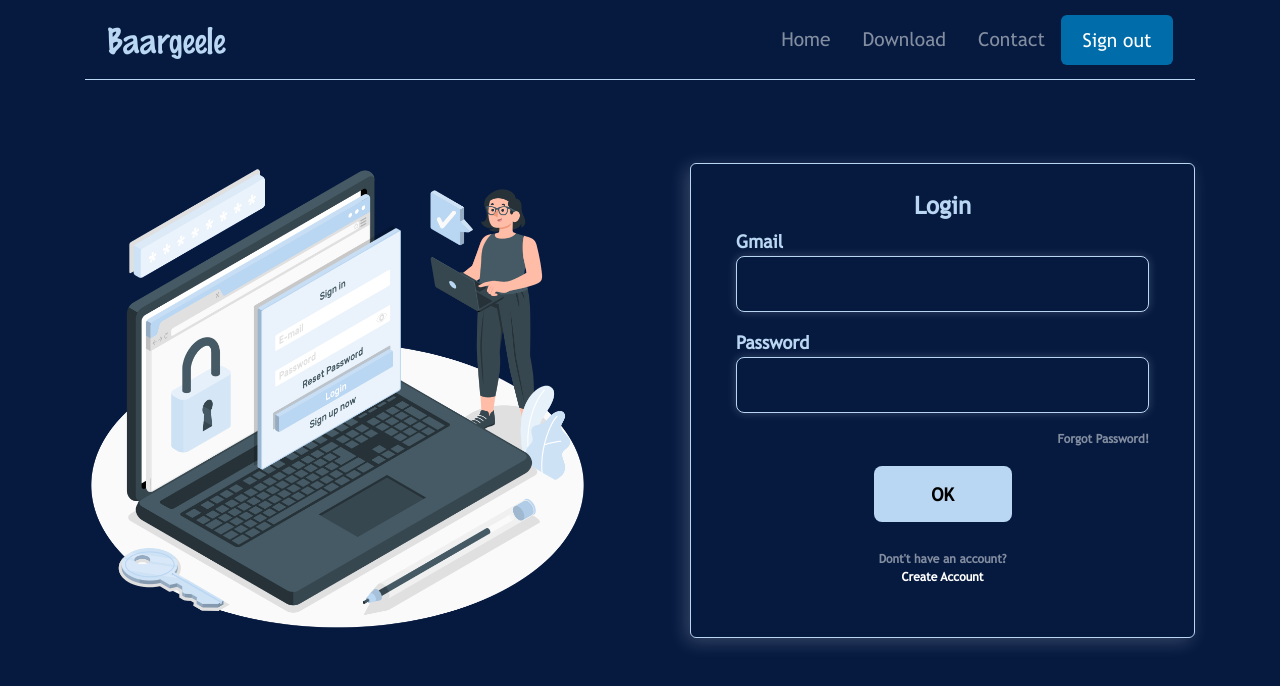
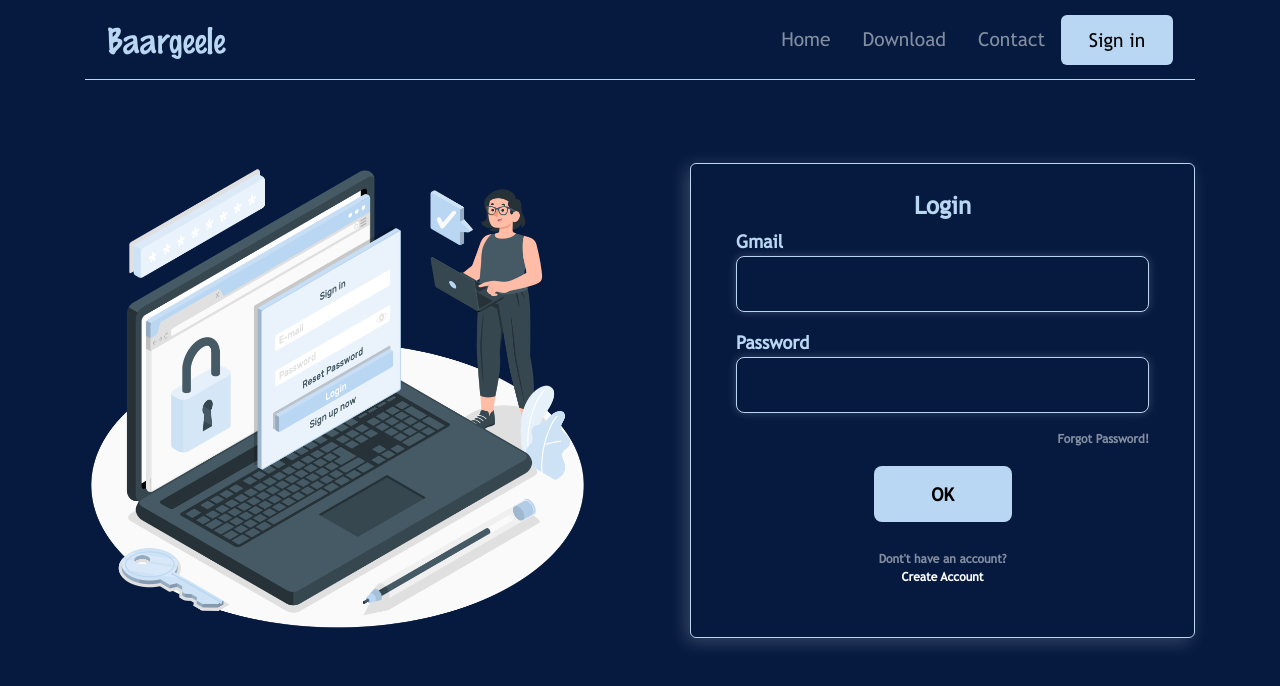
Before and after one commit to YOUSUFABDI/Baargeele, a React (Vite) app: page /sign in a window 1280 px wide. Shown: the top 686 px of the page. Built offline with nearby package versions, Linux system fonts and the light colour scheme.

Commit message:
some fixed

```diff
--- a/src/App.jsx
+++ b/src/App.jsx
@@ -8,7 +8,7 @@ import { BrowserRouter, Route, Routes } from "react-router-dom";
 import { DataProvider } from "./DataContext";
 
 const App = () => {
-  // const [showHome, setShowHome] = useState(false);
+
 
   return (
     <div className="wrapper">
--- a/src/components/DownloadPage/Download.jsx
+++ b/src/components/DownloadPage/Download.jsx
@@ -1,6 +1,7 @@
 import Header from "../Header/Header";
 import "./download.css";
 import bannerImage from "../../../assets/images/hero-banner.png";
+import { FcPhoneAndroid } from 'react-icons/fc';
 
 const Download = () => {
   return (
@@ -22,7 +23,7 @@ const Download = () => {
             </p>
             <button className="downlaod__btn">
               <a href="https://baargeelle.com/app/Baargeelle.apk">
-                AVAILABLE NOW
+                DOWNLOAD <FcPhoneAndroid />
               </a>
             </button>
           </div>
--- a/src/components/DownloadPage/download.css
+++ b/src/components/DownloadPage/download.css
@@ -38,6 +38,7 @@
   color: var(--marigold);
   font-size: 1.3rem;
   font-weight: 700;
+  font-family: "marker_felt";
   text-transform: uppercase;
   text-align: center;
   transition: all 0.5s ease;
@@ -45,7 +46,7 @@
 
 .download__sub-title {
   color: var(--white);
-  font-size: 2.8125rem;
+  font-size: 2.5rem;
   font-weight: 700;
   text-align: center;
   transition: all 0.5s ease;
@@ -79,6 +80,7 @@
   cursor: pointer;
   /* margin: 0 auto; */
 }
+
 
 .downlaod__btn a {
   color: var(--black);
--- a/src/components/Header/Header.jsx
+++ b/src/components/Header/Header.jsx
@@ -10,6 +10,23 @@ const Header = () => {
   const handleClick = () => setClick(!click);
   const closeMobileMenu = () => setClick(false);
   const { islogin, setIslogin } = useLocalData();
+
+  console.log(islogin)
+
+  setIslogin(localStorage.getItem("isLogin"));
+  if (localStorage.getItem("isLogin") == null) {
+    localStorage.setItem("isLogin", "false");
+  }
+
+  const signOut = () => {
+    setIslogin(localStorage.getItem("isLogin"));
+    if (localStorage.getItem("isLogin") == null) {
+      localStorage.setItem("isLogin", "false");
+    } else {
+      setIslogin(localStorage.setItem("isLogin", "false"));
+    }
+  }
+
   // const { handleSubmit } = useForm();
 
   // setIslogin(localStorage.getItem("isLogin"));
@@ -62,7 +79,21 @@ const Header = () => {
           </NavLink>
         </li>
         <li className="nav-item">
-          {islogin ? (
+          {islogin === "true" ? (
+            <NavLink
+              to="/"
+              className={({ isActive }) =>
+                "nav-links-btn" + (isActive ? " active-btn" : "")
+              }
+              id="sign__btn"
+              onClick={() => {
+                closeMobileMenu;
+                signOut();
+              }}
+            >
+              Sign out
+            </NavLink>
+          ) : (
             <NavLink
               to="/sign"
               className={({ isActive }) =>
@@ -73,17 +104,6 @@ const Header = () => {
             >
               Sign in
             </NavLink>
-          ) : (
-            <NavLink
-              to="/sign"
-              className={({ isActive }) =>
-                "nav-links-btn" + (isActive ? " active-btn" : "")
-              }
-              id="sign__btn"
-              onClick={closeMobileMenu}
-            >
-              Sign out
-            </NavLink>
           )}
         </li>
       </ul>
--- a/src/components/Header/header.css
+++ b/src/components/Header/header.css
@@ -84,9 +84,9 @@
 }
 
 .nav-links-btn {
-  background-color: var(--light);
-  color: var(--black);
-  transition: all 0.5s ease;
+  background-color: var(--light) !important;
+  color: var(--black) !important;
+  transition: all 0.5s ease !important;
 }
 
 .nav-links-btn:hover {
--- a/src/components/RegisterPage/Register.jsx
+++ b/src/components/RegisterPage/Register.jsx
@@ -63,7 +63,11 @@ const Register = () => {
             </div>
             <div className="registration__footer">
               <button className="registeration__btn" onClick={handleSubmit}>
+              <Link
+              to="/"
+              >
                 Register Now
+              </Link>
               </button>
               <div className="registration__sub__footer">
                 <span className="registration__alredy__acc">
--- a/src/components/SignPage/SignIn.jsx
+++ b/src/components/SignPage/SignIn.jsx
@@ -47,7 +47,7 @@ const SignIn = () => {
             </div>
             <div className="btms">
               <button className="sign__lg__btn" onClick={handleSubmit}>
-                <Link to="/">OK</Link>
+                OK
               </button>
               <div className="sign__make__acc">
                 <span>Dont't have an account?</span>
--- a/src/useForm.js
+++ b/src/useForm.js
@@ -1,6 +1,7 @@
 import { useState } from "react";
 import { useLocalData } from "./DataContext";
 import Home from "./components/HomePage/Home";
+import { useNavigate } from "react-router-dom";
 
 const useForm = (validateForms) => {
   const [values, setValues] = useState({
@@ -15,6 +16,8 @@ const useForm = (validateForms) => {
   const [errors, setErrors] = useState({});
 
   const { islogin, setIslogin } = useLocalData();
+
+  const navigate = useNavigate();
 
   const handleChange = (event) => {
     const { name, value } = event.target;
@@ -34,6 +37,7 @@ const useForm = (validateForms) => {
     } else {
       setIslogin(localStorage.setItem("isLogin", "true"));
     }
+    navigate("/")
   };
 
   return { handleChange, handleSubmit, values, errors };
```
